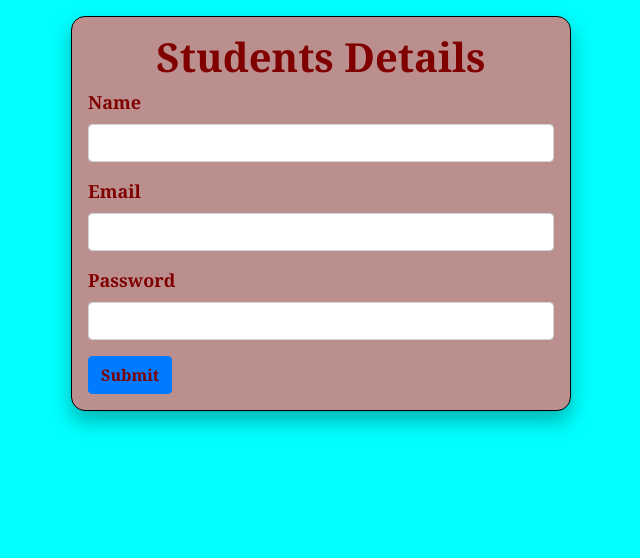
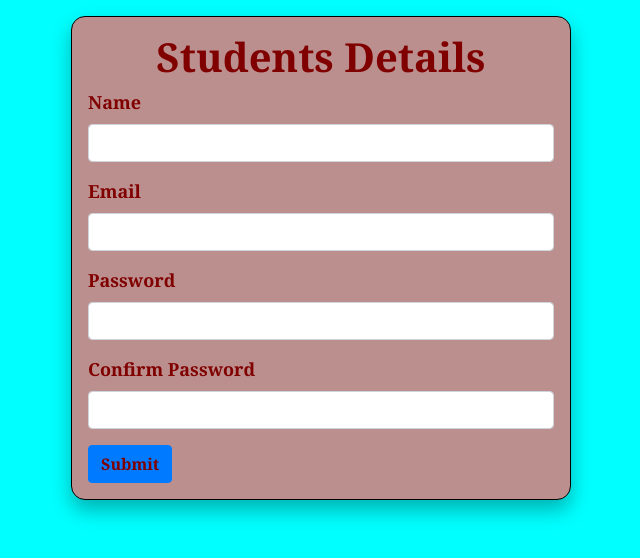
Before and after one commit to Mohit-Yadav-raysteeds/registration-form, a React (Create React App) app in the folder registration/: page / in a window 1280 px wide. Shown: the top 558 px of the page, without its empty margins (319-959 px from the left). Built offline with nearby package versions, Linux system fonts and the light colour scheme.

Commit message:
Added cpassword

```diff
--- a/registration/src/components/Register.js
+++ b/registration/src/components/Register.js
@@ -18,6 +18,10 @@ export default function Register (props) {
         <label htmlFor='password'><b>Password</b></label>
           <input type='text' name='password'required className='form-control'/>
         </div>
+        <div className='form-group'>
+        <label htmlFor='cpassword'><b>Confirm Password</b></label>
+          <input type='text' name='cpassword'required className='form-control'/>
+        </div>
         <button type='submit'className='btn btn-primary'><b>Submit</b></button>
       </form>
 
```
